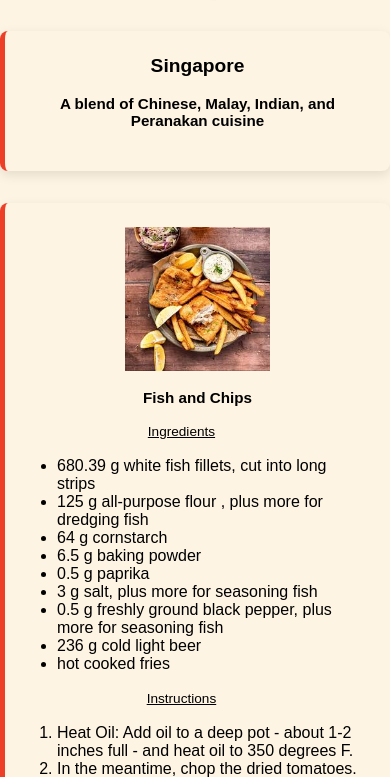
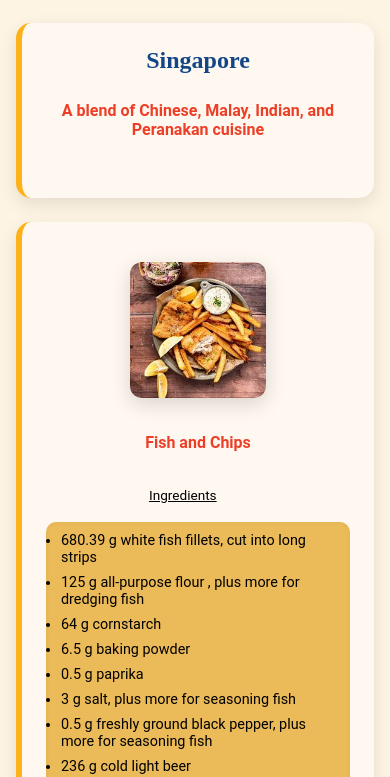
Before and after one commit to AnnaZhakhyan/CityGuide---InternetProgramming, a plain HTML site: page code/recipe.html in a window 390 px wide. Shown: the part 367-1144 px from the top of the page. Drawn offline with Linux system fonts and the light colour scheme.

Commit message:
some small changes

```diff
--- a/code/recipe.html
+++ b/code/recipe.html
@@ -553,7 +553,7 @@
             <br>
             <p><u>Instructions</u></p>
             <br>
-            <p>Make the beef and vegetables</p>
+            <h3>Make the beef and vegetables</h3>
             <ol>
                 <li>Pat 1 (about 3-pound) beef rump or round roast dry with paper towels. Season all over with 2
                     teaspoons of the kosher salt and 1/4 teaspoon black pepper. Let sit at room temperature for at least
--- a/code/style.css
+++ b/code/style.css
@@ -477,7 +477,8 @@ body {
     text-align: center;
 }
 
-ul, ol {
+ul,
+ol {
     display: inline-block;
     text-align: left;
     padding-left: 20px;
@@ -655,3 +656,176 @@ ul, ol {
         aspect-ratio: 4 / 3;
     }
 }
+
+/* recipe page */
+
+.recipe-page {
+    text-align: center;
+    font-family: 'Roboto', sans-serif;
+}
+
+.recipe-page section {
+    margin: 2rem auto;
+    padding: 2rem;
+    max-width: 900px;
+    background: #fff8f0;
+    border-left: 6px solid #FEB21A;
+    border-radius: 15px;
+    box-shadow: 0 6px 18px rgba(0, 0, 0, 0.1);
+    transition: transform 0.2s;
+}
+
+.recipe-page section:hover {
+    transform: translateY(-5px);
+}
+
+.recipe-page h2 {
+    color: #134686;
+    font-family: 'Playfair Display', serif;
+    font-size: 2rem;
+    margin-bottom: 0.5rem;
+    text-align: center;
+}
+
+.recipe-page h4 {
+    font-size: 1.1rem;
+    color: #ED3F27;
+    margin-bottom: 1rem;
+    text-align: center;
+}
+
+.recipe-page section img {
+    width: 80%;
+    max-width: 600px;
+    height: auto;
+    display: block;
+    margin: 1rem auto;
+    border-radius: 12px;
+    box-shadow: 0 6px 20px rgba(0, 0, 0, 0.15);
+    transition: transform 0.3s, box-shadow 0.3s;
+}
+
+.recipe-page section img:hover {
+    transform: scale(1.05);
+    box-shadow: 0 10px 25px rgba(0, 0, 0, 0.2);
+}
+
+.recipe-page ul,
+.recipe-page ol {
+    display: inline-block;
+    text-align: left;
+    padding: 15px 20px;
+    background:#ebba59;
+    border-radius: 10px;
+    box-shadow: inset 0 0 5px rgba(0, 0, 0, 0.05);
+    margin-bottom: 1.5rem;
+    max-width: 600px;
+}
+
+.recipe-page li {
+    margin-bottom: 0.5rem;
+}
+
+
+/* Responsive design also */
+@media (max-width: 820px) {
+    .recipe-page section {
+        padding: 1.5rem;
+        margin: 1.5rem 1rem;
+    }
+
+    .recipe-page ul,
+    .recipe-page ol {
+        width: 100%;
+        padding: 10px 15px;
+    }
+
+    .recipe-page section img {
+        width: 100%;
+    }
+}
+
+@media (max-width: 480px) {
+    .recipe-page h2 {
+        font-size: 1.5rem;
+    }
+
+    .recipe-page h4 {
+        font-size: 1rem;
+    }
+
+    .recipe-page li {
+        font-size: 0.9rem;
+    }
+    .recipe-page ol {
+        counter-reset: step;
+        display: flex;
+        flex-direction: column;
+        gap: 1rem;
+        padding-left: 0;
+        max-width: 600px;
+        margin: 1rem auto 2rem auto;
+    }
+
+    /* Each step */
+    .recipe-page ol li {
+        counter-increment: step;
+        background: #fff4e6;
+        padding: 1rem 1.5rem;
+        border-radius: 12px;
+        box-shadow: 0 4px 12px rgba(0, 0, 0, 0.08);
+        position: relative;
+        list-style: none;
+        transition: transform 0.2s, box-shadow 0.2s;
+    }
+
+    /* Step number circle */
+    .recipe-page ol li::before {
+        content: counter(step);
+        position: absolute;
+        top: 50%;
+        left: -1.5rem;
+        transform: translateY(-50%);
+        background: #ED3F27;
+        color: #fff;
+        font-weight: bold;
+        width: 2rem;
+        height: 2rem;
+        border-radius: 50%;
+        display: flex;
+        justify-content: center;
+        align-items: center;
+        font-family: 'Roboto', sans-serif;
+        box-shadow: 0 2px 6px rgba(0,0,0,0.2);
+    }
+
+    .recipe-page ol li:hover {
+        transform: translateY(-3px);
+        box-shadow: 0 6px 20px rgba(0,0,0,0.12);
+    }
+
+    .recipe-page ol li p {
+        margin: 0;
+        line-height: 1.5;
+        color: #134686;
+        font-size: 1rem;
+    }
+
+    /* Responsive adjustments */
+    @media (max-width: 600px) {
+        .recipe-page ol li {
+            padding: 0.8rem 1.2rem;
+        }
+
+        .recipe-page ol li::before {
+            width: 1.5rem;
+            height: 1.5rem;
+            left: -1.2rem;
+            font-size: 0.85rem;
+        }
+
+        .recipe-page ol li p {
+            font-size: 0.9rem;
+        }
+    }
+}
```
Lines whose indentation alone changed are shown as unchanged.
